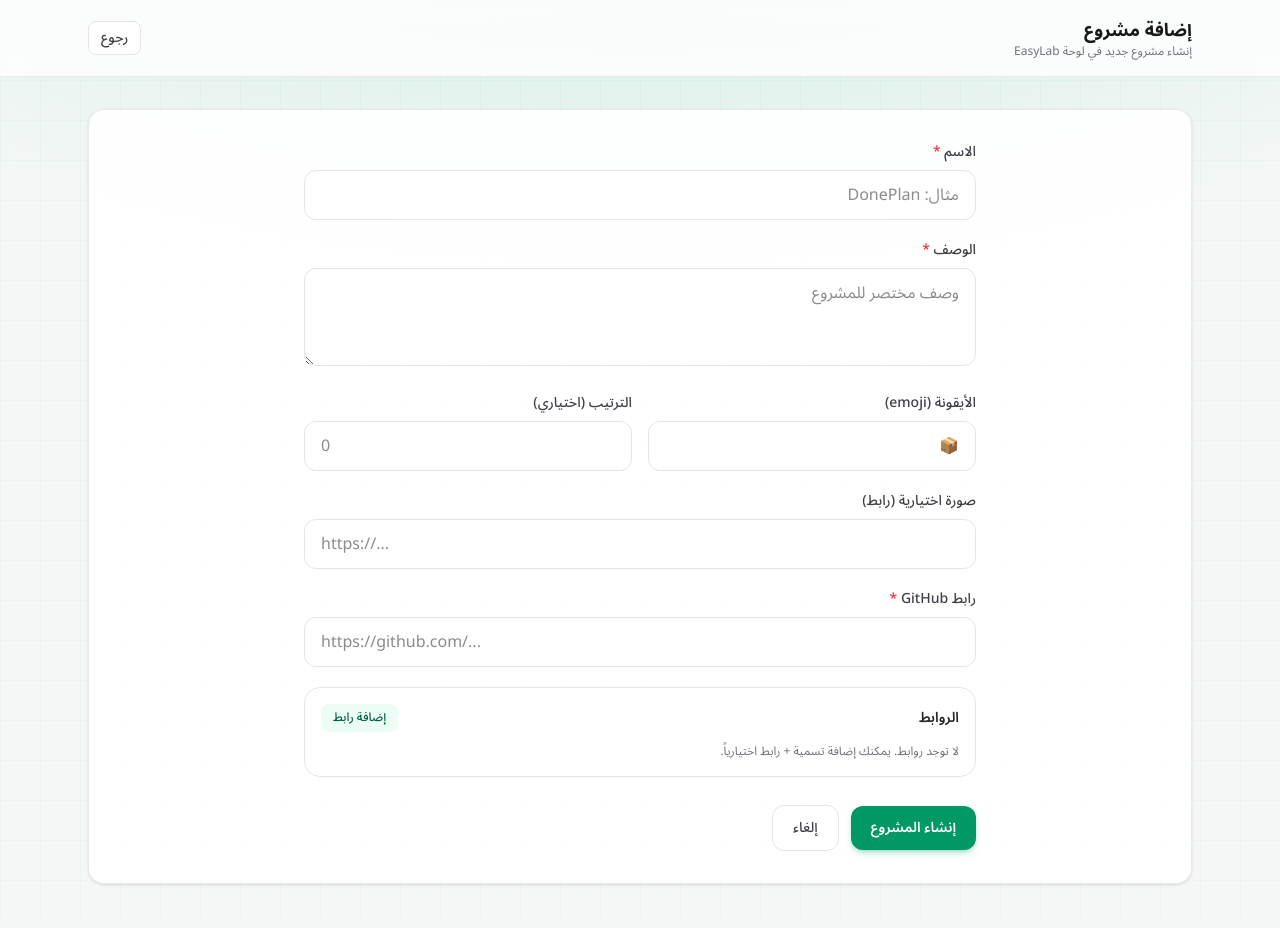
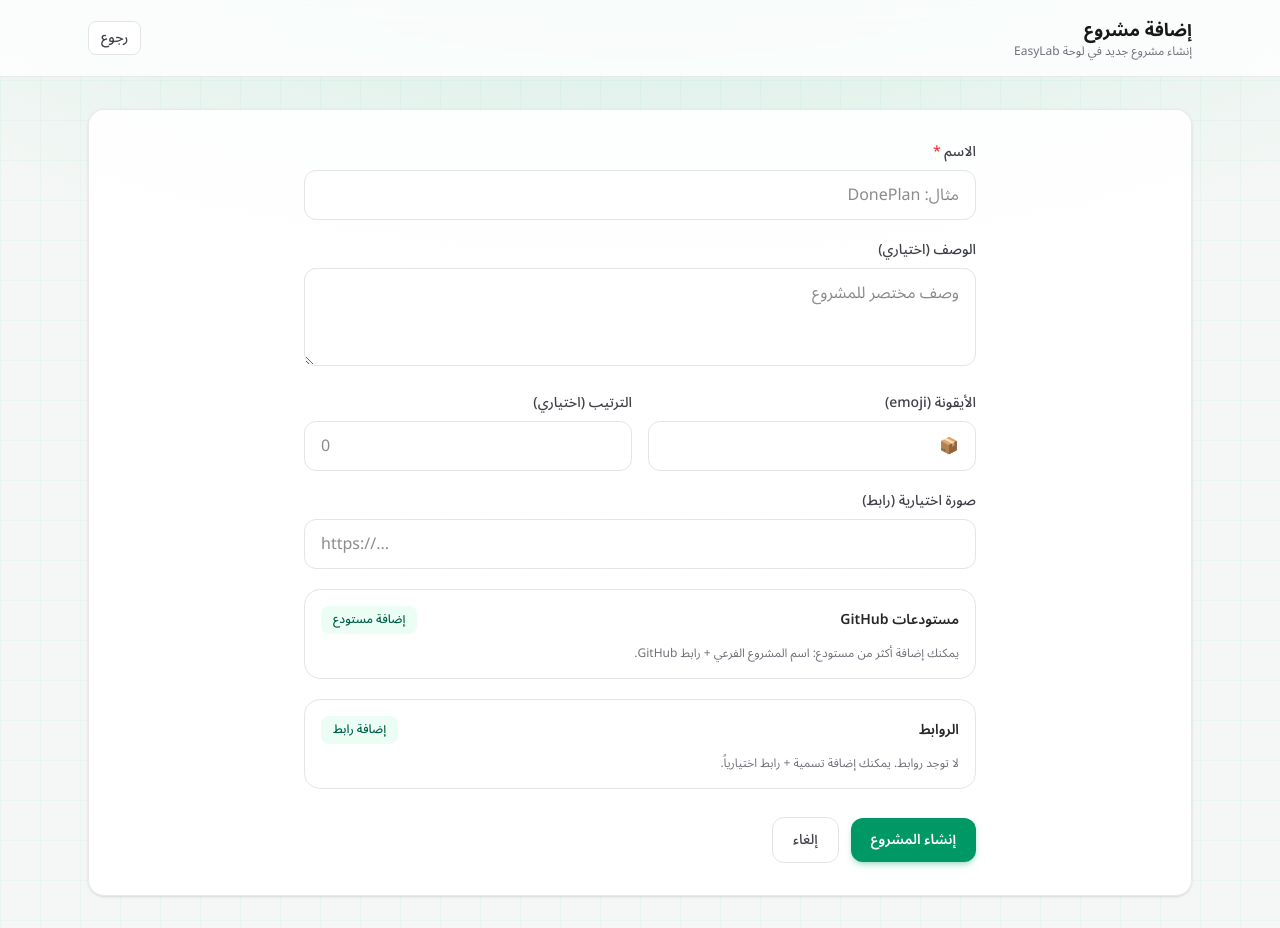
Before and after one commit to easylab-online/projects, a Next.js app: page /projects/new in a window 1280 px wide. Built offline with nearby package versions, Linux system fonts and the light colour scheme.

Commit message:
feat: optional description, multi GitHub repos form + modal

```diff
--- a/src/app/projects/[id]/edit/page.tsx
+++ b/src/app/projects/[id]/edit/page.tsx
@@ -48,7 +48,7 @@ export default async function EditProjectPage({ params }: PageProps) {
               description: project.description,
               icon: project.icon,
               imageUrl: project.imageUrl ?? "",
-              githubUrl: project.githubUrl,
+              repos: project.repos ?? [],
               links: project.links,
               sortOrder: String(project.sortOrder),
             }}
--- a/src/components/ProjectCard.tsx
+++ b/src/components/ProjectCard.tsx
@@ -2,7 +2,7 @@
 
 import Link from "next/link";
 import { useRouter } from "next/navigation";
-import { useState } from "react";
+import { useEffect, useState } from "react";
 import type { Project } from "@/data/projects";
 
 function GitHubIcon({ className }: { className?: string }) {
@@ -25,6 +25,17 @@ function GitHubIcon({ className }: { className?: string }) {
 export function ProjectCard({ project }: { project: Project }) {
   const router = useRouter();
   const [deleting, setDeleting] = useState(false);
+  const [reposOpen, setReposOpen] = useState(false);
+  const repos = project.repos ?? [];
+
+  useEffect(() => {
+    if (!reposOpen) return;
+    function onKey(e: KeyboardEvent) {
+      if (e.key === "Escape") setReposOpen(false);
+    }
+    window.addEventListener("keydown", onKey);
+    return () => window.removeEventListener("keydown", onKey);
+  }, [reposOpen]);
 
   async function handleDelete() {
     const confirmed = window.confirm(
@@ -51,6 +62,7 @@ export function ProjectCard({ project }: { project: Project }) {
   }
 
   return (
+    <>
       <article className="group flex h-full flex-col overflow-hidden rounded-2xl border border-zinc-200/80 bg-white shadow-sm transition hover:-translate-y-0.5 hover:border-emerald-300/60 hover:shadow-lg hover:shadow-emerald-900/5 dark:border-zinc-800 dark:bg-zinc-900 dark:hover:border-emerald-700/50">
         <div className="flex items-start gap-4 p-5 pb-3">
           <div className="flex h-14 w-14 shrink-0 items-center justify-center overflow-hidden rounded-xl bg-gradient-to-br from-emerald-500 to-teal-700 text-2xl shadow-md shadow-emerald-600/20">
@@ -70,20 +82,21 @@ export function ProjectCard({ project }: { project: Project }) {
               <h2 className="text-lg font-bold text-zinc-900 dark:text-zinc-50">
                 {project.name}
               </h2>
-            <a
-              href={project.githubUrl}
-              target="_blank"
-              rel="noopener noreferrer"
-              title="مستودع GitHub"
+              <button
+                type="button"
+                onClick={() => setReposOpen(true)}
+                title="مستودعات GitHub"
                 className="rounded-lg p-1.5 text-zinc-400 transition hover:bg-zinc-100 hover:text-zinc-800 dark:hover:bg-zinc-800 dark:hover:text-zinc-100"
               >
                 <GitHubIcon className="h-5 w-5" />
-              <span className="sr-only">GitHub</span>
-            </a>
+                <span className="sr-only">مستودعات GitHub</span>
+              </button>
             </div>
+            {project.description?.trim() ? (
               <p className="mt-1 text-sm leading-relaxed text-zinc-600 dark:text-zinc-400">
                 {project.description}
               </p>
+            ) : null}
           </div>
         </div>
 
@@ -126,5 +139,69 @@ export function ProjectCard({ project }: { project: Project }) {
           </button>
         </div>
       </article>
+
+      {reposOpen && (
+        <div
+          className="fixed inset-0 z-50 flex items-center justify-center bg-black/60 p-4"
+          role="dialog"
+          aria-modal="true"
+          aria-labelledby={`repos-title-${project.id}`}
+          onClick={() => setReposOpen(false)}
+        >
+          <div
+            className="w-full max-w-md rounded-2xl border border-zinc-200 bg-white p-5 shadow-xl dark:border-zinc-700 dark:bg-zinc-900"
+            dir="rtl"
+            onClick={(e) => e.stopPropagation()}
+          >
+            <div className="mb-4 flex items-start justify-between gap-3">
+              <div>
+                <h3
+                  id={`repos-title-${project.id}`}
+                  className="text-base font-bold text-zinc-900 dark:text-zinc-50"
+                >
+                  مستودعات GitHub
+                </h3>
+                <p className="text-xs text-zinc-500 dark:text-zinc-400">
+                  {project.name}
+                </p>
+              </div>
+              <button
+                type="button"
+                onClick={() => setReposOpen(false)}
+                className="rounded-lg px-2 py-1 text-sm text-zinc-500 transition hover:bg-zinc-100 hover:text-zinc-800 dark:hover:bg-zinc-800 dark:hover:text-zinc-100"
+              >
+                إغلاق
+              </button>
+            </div>
+
+            {repos.length === 0 ? (
+              <p className="text-sm text-zinc-500 dark:text-zinc-400">
+                لا توجد مستودعات.
+              </p>
+            ) : (
+              <ul className="space-y-2">
+                {repos.map((repo) => (
+                  <li key={`${repo.name}-${repo.url}`}>
+                    <a
+                      href={repo.url}
+                      target="_blank"
+                      rel="noopener noreferrer"
+                      className="flex items-center justify-between gap-3 rounded-xl border border-zinc-200 px-3 py-2.5 text-sm transition hover:border-emerald-300 hover:bg-emerald-50 dark:border-zinc-700 dark:hover:border-emerald-700 dark:hover:bg-emerald-950/40"
+                    >
+                      <span className="font-medium text-zinc-900 dark:text-zinc-50">
+                        {repo.name}
+                      </span>
+                      <span className="shrink-0 text-xs text-emerald-700 dark:text-emerald-300">
+                        فتح ↗
+                      </span>
+                    </a>
+                  </li>
+                ))}
+              </ul>
+            )}
+          </div>
+        </div>
+      )}
+    </>
   );
 }
--- a/src/components/ProjectForm.tsx
+++ b/src/components/ProjectForm.tsx
@@ -2,14 +2,14 @@
 
 import { FormEvent, useState } from "react";
 import { useRouter } from "next/navigation";
-import type { ProjectLink } from "@/data/projects";
+import type { ProjectLink, ProjectRepo } from "@/data/projects";
 
 export type ProjectFormValues = {
   name: string;
   description: string;
   icon: string;
   imageUrl: string;
-  githubUrl: string;
+  repos: ProjectRepo[];
   links: ProjectLink[];
   sortOrder: string;
 };
@@ -17,7 +17,7 @@ export type ProjectFormValues = {
 type ProjectFormProps = {
   mode: "create" | "edit";
   projectId?: string;
-  initial?: Partial<ProjectFormValues>;
+  initial?: Partial<ProjectFormValues> & { githubUrl?: string };
 };
 
 const emptyValues: ProjectFormValues = {
@@ -25,10 +25,20 @@ const emptyValues: ProjectFormValues = {
   description: "",
   icon: "📦",
   imageUrl: "",
-  githubUrl: "",
+  repos: [],
   links: [],
   sortOrder: "",
 };
+
+function initialRepos(
+  initial?: Partial<ProjectFormValues> & { githubUrl?: string },
+): ProjectRepo[] {
+  if (initial?.repos?.length) return initial.repos;
+  if (initial?.githubUrl?.trim()) {
+    return [{ name: "المستودع الرئيسي", url: initial.githubUrl.trim() }];
+  }
+  return [];
+}
 
 export function ProjectForm({ mode, projectId, initial }: ProjectFormProps) {
   const router = useRouter();
@@ -36,6 +46,7 @@ export function ProjectForm({ mode, projectId, initial }: ProjectFormProps) {
     ...emptyValues,
     ...initial,
     links: initial?.links?.length ? initial.links : [],
+    repos: initialRepos(initial),
   });
   const [error, setError] = useState<string | null>(null);
   const [loading, setLoading] = useState(false);
@@ -56,6 +67,15 @@ export function ProjectForm({ mode, projectId, initial }: ProjectFormProps) {
     });
   }
 
+  function updateRepo(index: number, field: keyof ProjectRepo, value: string) {
+    setValues((prev) => {
+      const repos = prev.repos.map((repo, i) =>
+        i === index ? { ...repo, [field]: value } : repo,
+      );
+      return { ...prev, repos };
+    });
+  }
+
   function addLink() {
     setValues((prev) => ({
       ...prev,
@@ -70,16 +90,34 @@ export function ProjectForm({ mode, projectId, initial }: ProjectFormProps) {
     }));
   }
 
+  function addRepo() {
+    setValues((prev) => ({
+      ...prev,
+      repos: [...prev.repos, { name: "", url: "" }],
+    }));
+  }
+
+  function removeRepo(index: number) {
+    setValues((prev) => ({
+      ...prev,
+      repos: prev.repos.filter((_, i) => i !== index),
+    }));
+  }
+
   function clientValidate(): string | null {
     if (!values.name.trim()) return "الاسم مطلوب.";
-    if (!values.description.trim()) return "الوصف مطلوب.";
-    if (!values.githubUrl.trim()) return "رابط GitHub مطلوب.";
     for (const link of values.links) {
       const hasLabel = Boolean(link.label.trim());
       const hasUrl = Boolean(link.url.trim());
-      // Empty rows are ignored on submit; only reject half-filled rows.
       if (hasLabel !== hasUrl) {
         return "كل رابط يحتاج تسمية وعنوان URL.";
+      }
+    }
+    for (const repo of values.repos) {
+      const hasName = Boolean(repo.name.trim());
+      const hasUrl = Boolean(repo.url.trim());
+      if (hasName !== hasUrl) {
+        return "كل مستودع يحتاج اسماً ورابطاً.";
       }
     }
     return null;
@@ -102,7 +140,9 @@ export function ProjectForm({ mode, projectId, initial }: ProjectFormProps) {
       description: values.description.trim(),
       icon: values.icon.trim() || "📦",
       imageUrl: values.imageUrl.trim() || null,
-      githubUrl: values.githubUrl.trim(),
+      repos: values.repos
+        .filter((r) => r.name.trim() && r.url.trim())
+        .map((r) => ({ name: r.name.trim(), url: r.url.trim() })),
       links: values.links
         .filter((l) => l.label.trim() && l.url.trim())
         .map((l) => ({ label: l.label.trim(), url: l.url.trim() })),
@@ -162,11 +202,10 @@ export function ProjectForm({ mode, projectId, initial }: ProjectFormProps) {
 
       <div className="space-y-2">
         <label htmlFor="description" className={labelClass}>
-          الوصف <span className="text-red-500">*</span>
+          الوصف (اختياري)
         </label>
         <textarea
           id="description"
-          required
           rows={3}
           value={values.description}
           onChange={(e) => updateField("description", e.target.value)}
@@ -219,20 +258,57 @@ export function ProjectForm({ mode, projectId, initial }: ProjectFormProps) {
         />
       </div>
 
-      <div className="space-y-2">
-        <label htmlFor="githubUrl" className={labelClass}>
-          رابط GitHub <span className="text-red-500">*</span>
-        </label>
-        <input
-          id="githubUrl"
-          type="url"
-          required
-          value={values.githubUrl}
-          onChange={(e) => updateField("githubUrl", e.target.value)}
-          className={inputClass}
-          placeholder="https://github.com/..."
-          dir="ltr"
-        />
+      <div className="space-y-3 rounded-2xl border border-zinc-200 bg-white/80 p-4 dark:border-zinc-800 dark:bg-zinc-900/60">
+        <div className="flex items-center justify-between gap-3">
+          <h3 className="text-sm font-semibold text-zinc-800 dark:text-zinc-100">
+            مستودعات GitHub
+          </h3>
+          <button
+            type="button"
+            onClick={addRepo}
+            className="rounded-lg bg-emerald-50 px-3 py-1.5 text-xs font-medium text-emerald-800 transition hover:bg-emerald-100 dark:bg-emerald-950/50 dark:text-emerald-300 dark:hover:bg-emerald-900/60"
+          >
+            إضافة مستودع
+          </button>
+        </div>
+
+        {values.repos.length === 0 ? (
+          <p className="text-xs text-zinc-500 dark:text-zinc-400">
+            يمكنك إضافة أكثر من مستودع: اسم المشروع الفرعي + رابط GitHub.
+          </p>
+        ) : (
+          <ul className="space-y-3">
+            {values.repos.map((repo, index) => (
+              <li
+                key={index}
+                className="grid gap-2 rounded-xl border border-zinc-100 p-3 sm:grid-cols-[1fr_1.4fr_auto] dark:border-zinc-800"
+              >
+                <input
+                  value={repo.name}
+                  onChange={(e) => updateRepo(index, "name", e.target.value)}
+                  className={inputClass}
+                  placeholder="اسم المشروع الفرعي"
+                  aria-label={`اسم المستودع ${index + 1}`}
+                />
+                <input
+                  value={repo.url}
+                  onChange={(e) => updateRepo(index, "url", e.target.value)}
+                  className={inputClass}
+                  placeholder="https://github.com/..."
+                  dir="ltr"
+                  aria-label={`رابط المستودع ${index + 1}`}
+                />
+                <button
+                  type="button"
+                  onClick={() => removeRepo(index)}
+                  className="rounded-xl border border-red-200 px-3 py-2 text-sm text-red-700 transition hover:bg-red-50 dark:border-red-900/50 dark:text-red-300 dark:hover:bg-red-950/40"
+                >
+                  حذف
+                </button>
+              </li>
+            ))}
+          </ul>
+        )}
       </div>
 
       <div className="space-y-3 rounded-2xl border border-zinc-200 bg-white/80 p-4 dark:border-zinc-800 dark:bg-zinc-900/60">
```
Lines whose indentation alone changed are shown as unchanged.
